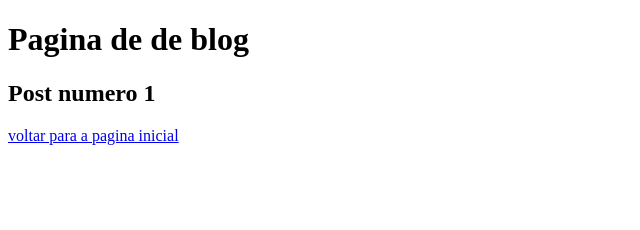
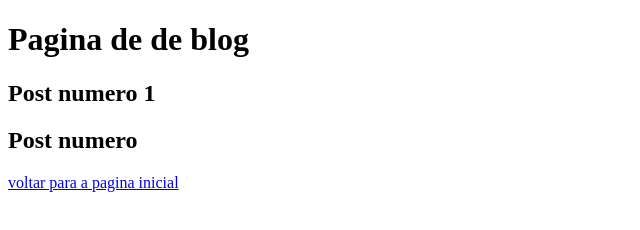
Before and after one commit to FernandaAjala/aulagithub, a plain HTML site: page blog.html in a window 1280 px wide. Shown: the whole page, without its empty margins (0-640 px from the left). Drawn offline with Linux system fonts and the light colour scheme.

Commit message:
adicionando post 2

```diff
--- a/blog.html
+++ b/blog.html
@@ -8,6 +8,7 @@
 <body>
 <H1>Pagina de de blog</H1>
 <h2>Post numero 1</h2>
+<h2>Post numero</h2>
 <a href="index.html">voltar para a pagina inicial</a>
 </body>
 </html>
```
